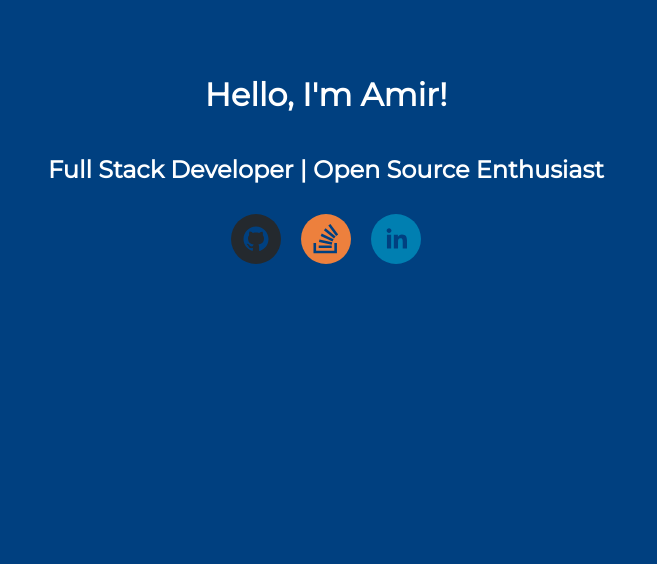
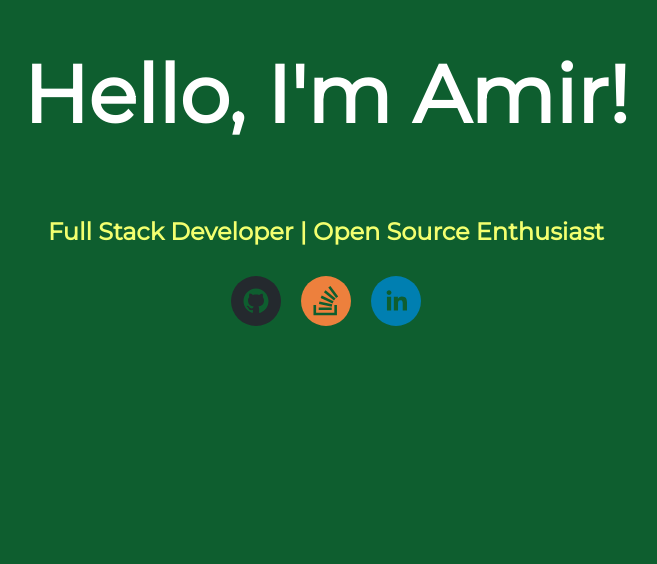
Before and after one commit to amirrahbaran/amirrahbaran-resume, a React (Create React App) app: page / in a window 1280 px wide. Shown: the part 236-800 px from the top of the page, without its empty margins (314-971 px from the left). Built offline with nearby package versions, Linux system fonts and the light colour scheme.

Commit message:
Some js and styles are refactored safely

```diff
--- a/src/App.css
+++ b/src/App.css
@@ -3,27 +3,6 @@ body {
   height: 100%;
   margin: 0;
   font-family: "Montserrat", sans-serif;
-}
-
-.fullpage {
-  height: 100vh;
-  width: 100vw;
-  display: flex;
-  flex: auto;
-  flex-direction: column;
-  justify-content: center;
-  align-items: center;
-}
-
-.icons-wrapper {
-  display: flex;
-  flex-direction: row;
-  justify-content: center;
-  align-items: center;
-}
-
-.icon {
-  margin: 10px;
 }
 
 h3 {
@@ -34,61 +13,3 @@ p {
   padding-right: 40px;
   padding-left: 40px;
 }
-
-.first {
-  background-color: #004080;
-  color: white;
-}
-
-.second {
-  background-color: #ffff59;
-}
-
-.third {
-  background-color: #c0c0c0;
-}
-
-.cards-wrapper {
-  display: flex;
-  flex-direction: row;
-  flex-wrap: wrap;
-  justify-content: center;
-}
-
-.card {
-  display: flex;
-  flex-direction: column;
-  align-items: flex-start;
-  justify-content: center;
-  height: 200px;
-  width: 120px;
-  background-color: white;
-  margin: 10px;
-
-  box-shadow: 0 1px 3px rgba(0, 0, 0, 0.12), 0 1px 2px rgba(0, 0, 0, 0.12);
-  transition: all 0.3s cubic-bezier(0.25, 0.8, 0.25, 1);
-}
-
-.card:hover {
-  box-shadow: 0 14px 28px rgba(0, 0, 0, 0.25), 0 10px 10px rgba(0, 0, 0, 0.25);
-}
-
-.image-wrapper {
-  width: 110px;
-  height: 90px;
-  text-align: center;
-  padding: 5px;
-}
-
-img {
-  max-height: 100%;
-  max-width: 100%;
-}
-
-.skill-title-wrapper {
-  padding: 5px;
-  height: 100px;
-  width: 110px;
-  display: flex;
-  flex-direction: column;
-}
--- a/src/components/Fullpage.js
+++ b/src/components/Fullpage.js
@@ -1,4 +1,5 @@
 import React, { Component } from "react";
+
 import "./Fullpage.css";
 
 class Fullpage extends Component {
--- a/src/components/SkillCard.css
+++ b/src/components/SkillCard.css
@@ -0,0 +1,37 @@
+.card {
+  display: flex;
+  flex-direction: column;
+  align-items: flex-start;
+  justify-content: center;
+  height: 200px;
+  width: 120px;
+  background-color: white;
+  margin: 10px;
+
+  box-shadow: 0 1px 3px rgba(0, 0, 0, 0.12), 0 1px 2px rgba(0, 0, 0, 0.12);
+  transition: all 0.3s cubic-bezier(0.25, 0.8, 0.25, 1);
+}
+
+.card:hover {
+  box-shadow: 0 14px 28px rgba(0, 0, 0, 0.25), 0 10px 10px rgba(0, 0, 0, 0.25);
+}
+
+.image-wrapper {
+  width: 110px;
+  height: 90px;
+  text-align: center;
+  padding: 5px;
+}
+
+img {
+  max-height: 100%;
+  max-width: 100%;
+}
+
+.skill-title-wrapper {
+  padding: 5px;
+  height: 100px;
+  width: 110px;
+  display: flex;
+  flex-direction: column;
+}
--- /dev/null
+++ b/src/sections/AboutSection.css
@@ -0,0 +1,3 @@
+.second {
+  background-color: #ffff59;
+}
--- a/src/sections/AboutSection.js
+++ b/src/sections/AboutSection.js
@@ -2,10 +2,12 @@ import React, { Component } from "react";
 import data from "../data.json";
 import Fullpage from "../components/Fullpage.js";
 
+import "./AboutSection.css";
+
 class AboutSection extends Component {
   render() {
     return (
-      <Fullpage className='second'>
+      <Fullpage className="second">
         <h3>{data.sections[0].title}</h3>
         <div className="paragraphs">
           {data.sections[0].items.map(p => {
--- /dev/null
+++ b/src/sections/IntroductionSection.css
@@ -0,0 +1,23 @@
+.first {
+  background-color: #0e5e2f;
+  color: white;
+}
+
+.title {
+  font-size: 5rem;
+}
+
+.subtitle {
+  color: #f3ff6f;
+}
+
+.icons-wrapper {
+  display: flex;
+  flex-direction: row;
+  justify-content: center;
+  align-items: center;
+}
+
+.icon {
+  margin: 10px;
+}
--- a/src/sections/IntroductionSection.js
+++ b/src/sections/IntroductionSection.js
@@ -2,6 +2,8 @@ import React, { Component } from "react";
 import Fullpage from "../components/Fullpage";
 import data from "../data.json";
 import { SocialIcon } from "react-social-icons";
+
+import "./IntroductionSection.css";
 
 class IntroductionSection extends Component {
   render() {
@@ -9,7 +11,7 @@ class IntroductionSection extends Component {
       <Fullpage className="first">
         <h1 className="title">{data.title}</h1>
         <div>
-          <h2>{data.subtitle}</h2>
+          <h2 className="subtitle">{data.subtitle}</h2>
         </div>
         <div className="icons-wrapper">
           {Object.keys(data.links).map(key => {
--- /dev/null
+++ b/src/sections/SkillSection.css
@@ -0,0 +1,10 @@
+.third {
+  background-color: #c0c0c0;
+}
+
+.cards-wrapper {
+  display: flex;
+  flex-direction: row;
+  flex-wrap: wrap;
+  justify-content: center;
+}
--- a/src/sections/SkillSection.js
+++ b/src/sections/SkillSection.js
@@ -2,6 +2,8 @@ import React, { Component } from "react";
 import Fullpage from "../components/Fullpage";
 import data from "../data.json";
 import SkillCard from "../components/SkillCard";
+
+import "./SkillSection.css";
 
 class SkillSection extends Component {
   render() {
@@ -9,9 +11,9 @@ class SkillSection extends Component {
       <Fullpage className="third">
         <h3>{data.sections[1].title}</h3>
         <div className="cards-wrapper">
-          {data.sections[1].items.map(eachSkill =>
+          {data.sections[1].items.map(eachSkill => (
             <SkillCard skill={eachSkill} />
-          )}
+          ))}
         </div>
       </Fullpage>
     );
```
Also changed, not shown: src/components/Fullpage.css (line endings or trailing spaces).
